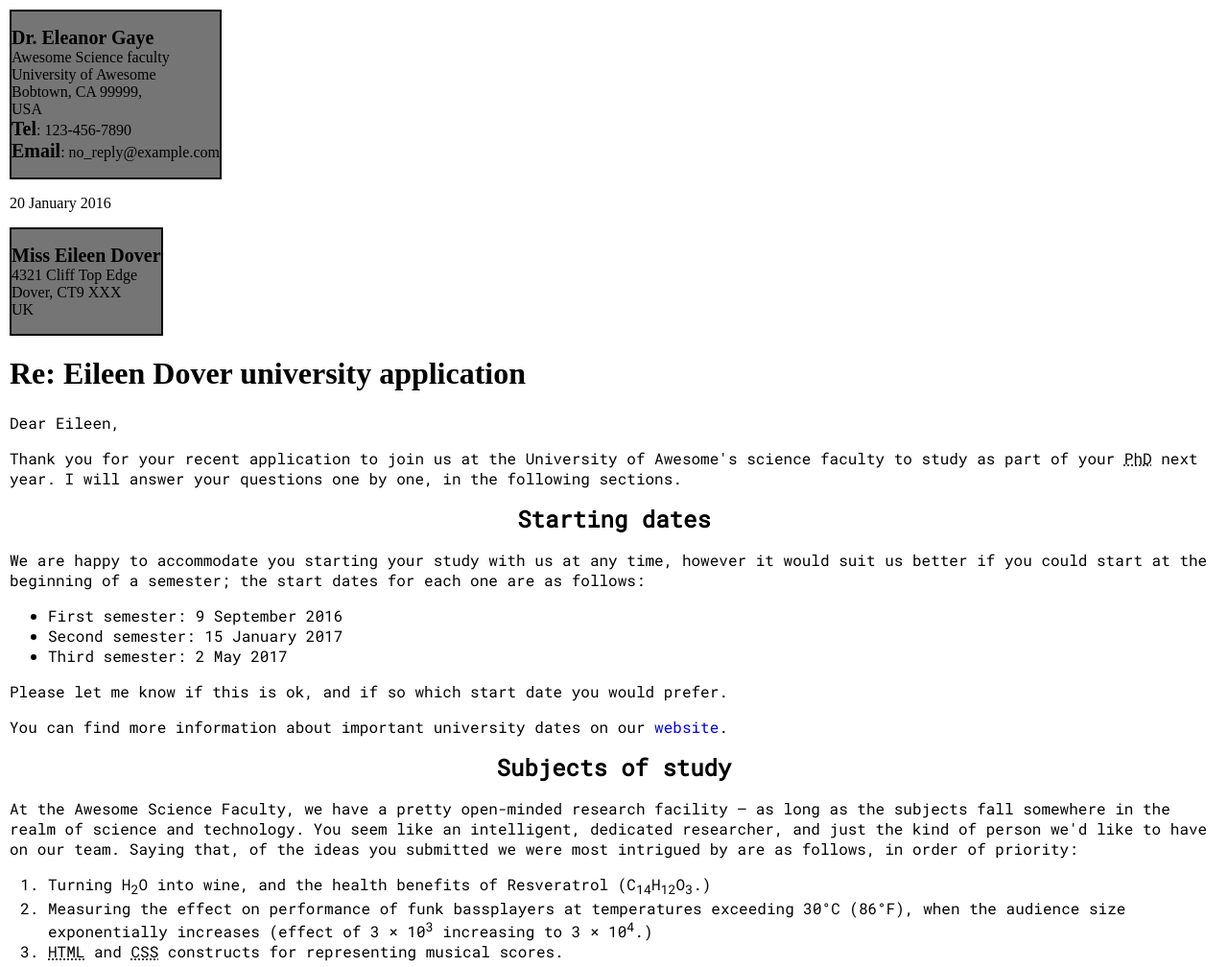
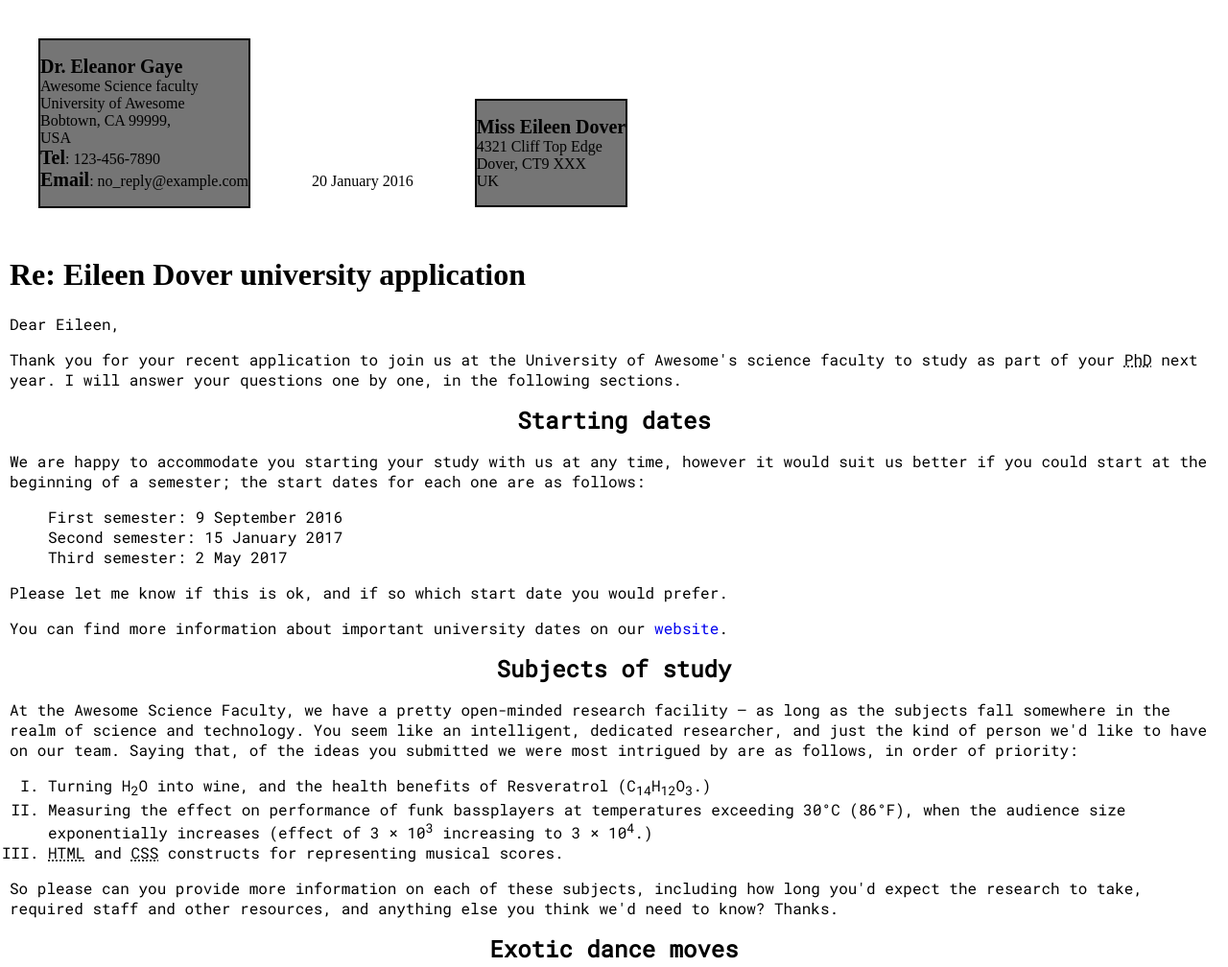
Before and after one commit to MaksymDoremi/AplicationCSS2209, a plain HTML site: page index.html in a window 1280 px wide. Shown: the top 1008 px of the page at 96% size. Drawn offline with Linux system fonts and the light colour scheme.

Commit message:
finish to slave then merge it

```diff
--- a/css/style.css
+++ b/css/style.css
@@ -4,11 +4,21 @@ body {
     display: block;
 }
 
+.float{
+	display: block;
+	vertical-align: center;
+}
+
+.float > address, .float > p{
+	display: inline-block;
+	margin: 30px;
+}
+
 address {
     background-color: #757575;
     border: solid black 2px;
     font-style: normal;
-    display: inline-block;
+
 }
 
 address strong {
@@ -32,3 +42,22 @@ main a{
 main a:visited{
 	color: green;
 }
+
+main ul{
+	list-style-type: none;
+}
+
+main ol{
+	list-style-type: upper-roman;
+}
+
+dd{
+	/*font-size: 0%;*/
+	display: none;
+}
+
+dt:hover + dd{
+	/*font-size: 100%;*/
+	display: block;
+	color: red;
+}
--- a/index.html
+++ b/index.html
@@ -16,6 +16,7 @@
     <!-- Make strong elements 25% larger their normal size -->
     <!-- Instead of italics, make text of address elements regular -->
     <!-- Bonus points for aligning addresses and date on the same line -->
+    <div class="float">
         <address>
             <p>
                 <strong>Dr. Eleanor Gaye</strong> <br />
@@ -36,6 +37,7 @@
                 UK <br />
             </p>
         </address>
+    </div>
     <!-- Change font of the main text -->
     <!-- Center headers horizontally -->
     <!-- Remove underlining from links and change color for visited links -->
```
Lines whose indentation alone changed are shown as unchanged.
